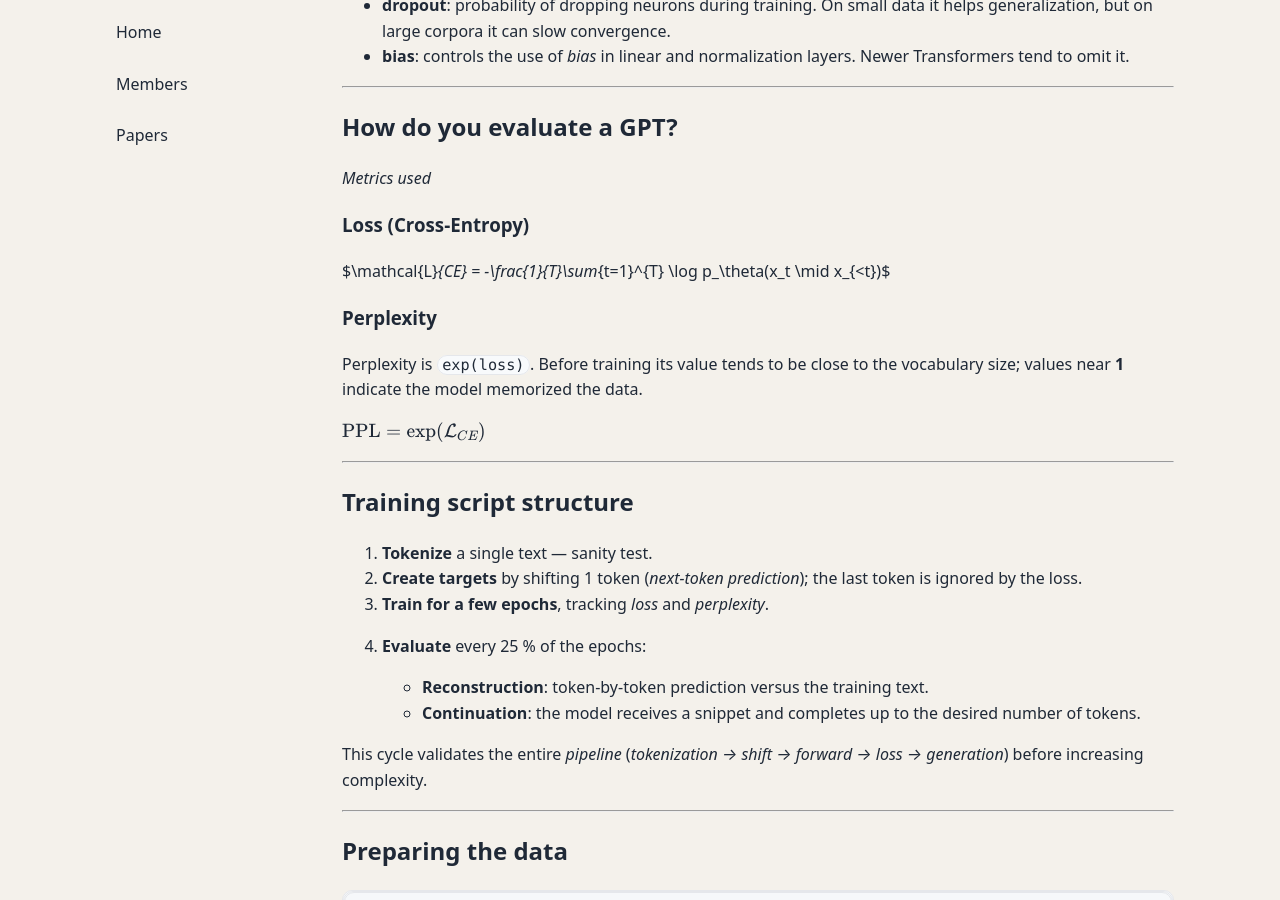
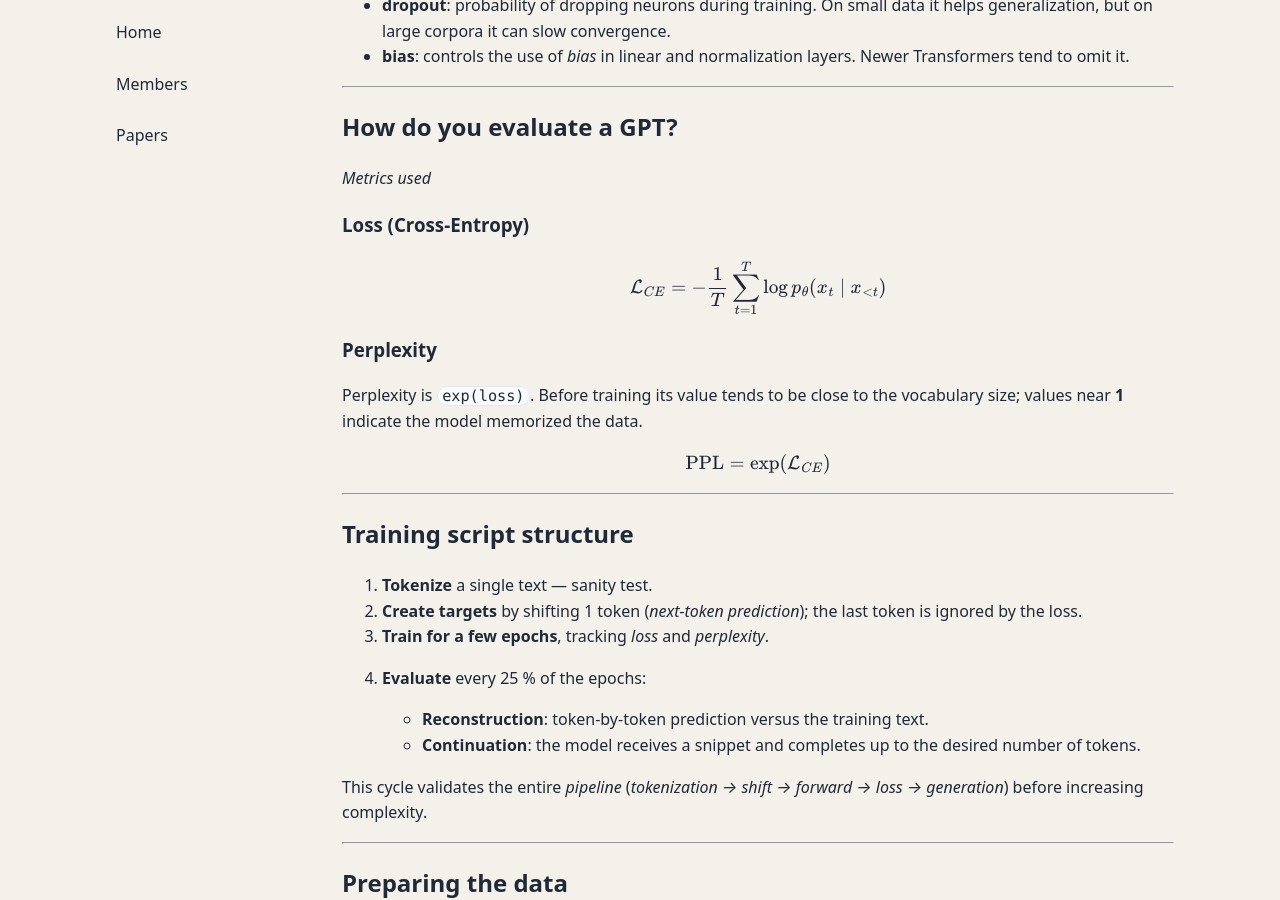
Before and after one commit to sagui-nlp/sagui-nlp.github.io, a Jekyll site: the page built from _posts/2025-08-23-nanogpt-to-nanomoe.markdown, in a window 1280 px wide and 900 px high, scrolled down 2372 px. Built offline with Jekyll 4.4.1, drawn with Linux system fonts in a browser that asks for light colours.

Commit message:
fix equations

```diff
--- a/_posts/2025-08-23-nanogpt-to-nanomoe.markdown
+++ b/_posts/2025-08-23-nanogpt-to-nanomoe.markdown
@@ -60,13 +60,13 @@ class GPTConfig:
 
 ### Loss (Cross-Entropy)
 
-$\mathcal{L}_{CE} = -\frac{1}{T}\sum_{t=1}^{T} \log p_\theta(x_t \mid x_{<t})$
+$$ \mathcal{L}_{CE} = -\frac{1}{T}\sum_{t=1}^{T} \log p_\theta(x_t \mid x_{<t}) $$
 
 ### Perplexity
 
 Perplexity is `exp(loss)`. Before training its value tends to be close to the vocabulary size; values near **1** indicate the model memorized the data.
 
-$\mathrm{PPL} = \exp(\mathcal{L}_{CE})$
+$$ \mathrm{PPL} = \exp(\mathcal{L}_{CE}) $$
 
 ---
 
```
